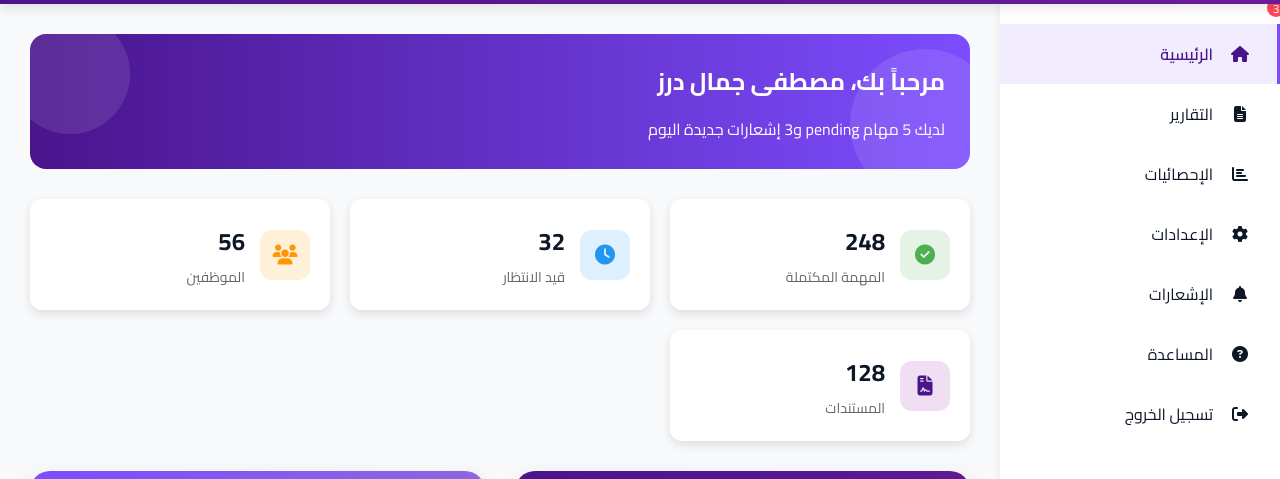
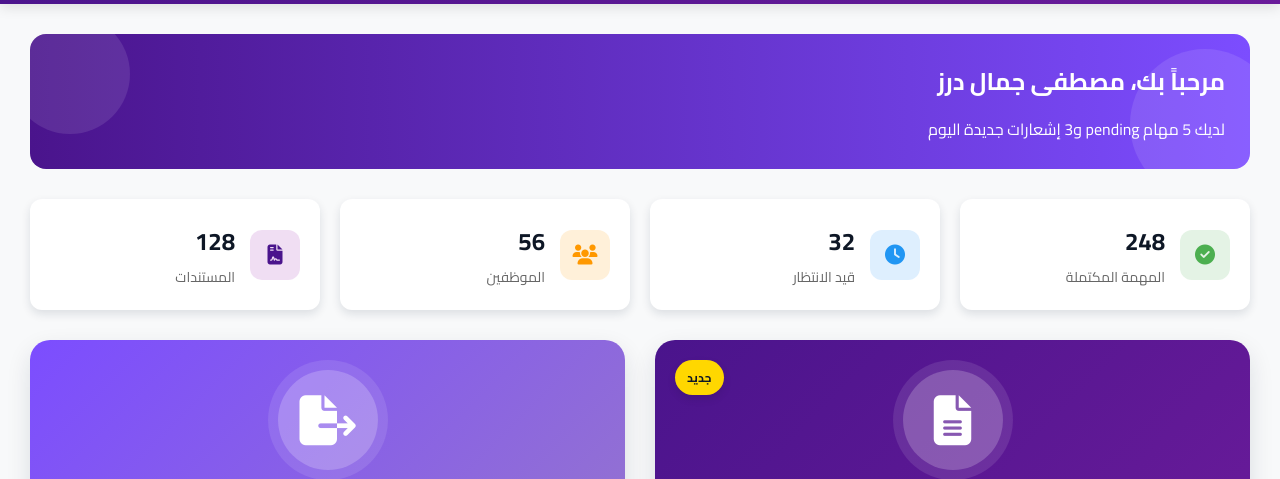
Before and after one commit to mustsfadz/ALL2, a plain HTML site: page index.html in a window 1280 px wide. Shown: the part 76-555 px from the top of the page. Drawn offline with Linux system fonts and the light colour scheme.

Commit message:
Update index.html

```diff
--- a/index.html
+++ b/index.html
@@ -19,7 +19,6 @@
             --success: #4caf50;
             --warning: #ff9800;
             --info: #2196f3;
-            --sidebar-width: 280px;
             --header-height: 80px;
             --system-query: #4a148c;
             --system-export: #7c4dff;
@@ -148,56 +147,11 @@
             flex: 1;
         }
 
-        /* Sidebar */
-        .sidebar {
-            width: var(--sidebar-width);
-            background: white;
-            box-shadow: 2px 0 10px var(--shadow);
-            padding: 20px 0;
-            transition: all 0.3s ease;
-            z-index: 90;
-            height: calc(100vh - var(--header-height));
-            position: sticky;
-            top: var(--header-height);
-        }
-
-        .sidebar-menu {
-            list-style: none;
-            padding: 0;
-            margin: 0;
-        }
-
-        .menu-item {
-            padding: 15px 25px;
-            display: flex;
-            align-items: center;
-            gap: 15px;
-            cursor: pointer;
-            transition: all 0.3s ease;
-            border-right: 3px solid transparent;
-        }
-
-        .menu-item:hover {
-            background: rgba(122, 77, 255, 0.05);
-            border-right: 3px solid var(--secondary);
-        }
-
-        .menu-item.active {
-            background: rgba(122, 77, 255, 0.1);
-            border-right: 3px solid var(--secondary);
-            color: var(--primary);
-            font-weight: 600;
-        }
-
-        .menu-icon {
-            width: 24px;
-            text-align: center;
-        }
-
         /* Content Area */
         .content {
             flex: 1;
             padding: 30px;
+            width: 100%;
         }
 
         .welcome-banner {
@@ -503,21 +457,6 @@
         }
 
         @media (max-width: 992px) {
-            .sidebar {
-                transform: translateX(-100%);
-                position: fixed;
-                height: 100vh;
-                top: var(--header-height);
-            }
-
-            .sidebar.active {
-                transform: translateX(0);
-            }
-
-            .menu-toggle {
-                display: block;
-            }
-
             .search-input {
                 width: 180px;
             }
@@ -568,21 +507,6 @@
             }
         }
 
-        .menu-toggle {
-            display: none;
-            background: none;
-            border: none;
-            color: white;
-            font-size: 24px;
-            cursor: pointer;
-        }
-
-        @media (max-width: 992px) {
-            .menu-toggle {
-                display: block;
-            }
-        }
-
         .notification-badge {
             position: absolute;
             top: -5px;
@@ -613,9 +537,6 @@
 <body>
     <header>
         <div class="logo-container">
-            <button class="menu-toggle">
-                <i class="fas fa-bars"></i>
-            </button>
             <div class="logo">
                 <i class="fas fa-building"></i>
             </div>
@@ -646,40 +567,6 @@
     </header>
 
     <div class="main-container">
-        <div class="sidebar">
-            <ul class="sidebar-menu">
-                <li class="menu-item active">
-                    <div class="menu-icon"><i class="fas fa-home"></i></div>
-                    <span>الرئيسية</span>
-                </li>
-                <li class="menu-item">
-                    <div class="menu-icon"><i class="fas fa-file-alt"></i></div>
-                    <span>التقارير</span>
-                </li>
-                <li class="menu-item">
-                    <div class="menu-icon"><i class="fas fa-chart-bar"></i></div>
-                    <span>الإحصائيات</span>
-                </li>
-                <li class="menu-item">
-                    <div class="menu-icon"><i class="fas fa-cog"></i></div>
-                    <span>الإعدادات</span>
-                </li>
-                <li class="menu-item">
-                    <div class="menu-icon"><i class="fas fa-bell"></i></div>
-                    <span>الإشعارات</span>
-                    <span class="notification-badge">3</span>
-                </li>
-                <li class="menu-item">
-                    <div class="menu-icon"><i class="fas fa-question-circle"></i></div>
-                    <span>المساعدة</span>
-                </li>
-                <li class="menu-item">
-                    <div class="menu-icon"><i class="fas fa-sign-out-alt"></i></div>
-                    <span>تسجيل الخروج</span>
-                </li>
-            </ul>
-        </div>
-
         <div class="content">
             <div class="welcome-banner">
                 <div class="welcome-content">
@@ -855,8 +742,6 @@
             const mainContent = document.querySelector('.main-container');
             const header = document.querySelector('header');
             const footer = document.querySelector('footer');
-            const menuToggle = document.querySelector('.menu-toggle');
-            const sidebar = document.querySelector('.sidebar');
 
             // إضافة مستمعي الأحداث للبطاقات
             cards.forEach(card => {
@@ -901,23 +786,7 @@
                 // إيقاف تحميل المحتوى في الإطار
                 systemFrame.src = '';
             });
-
-            // تبديل الشريط الجانبي في الواجهات الصغيرة
-            menuToggle.addEventListener('click', function() {
-                sidebar.classList.toggle('active');
-            });
-
-            // إغلاق الشريط الجانبي عند النقر خارجها
-            document.addEventListener('click', function(event) {
-                if (window.innerWidth < 992 &&
-                    !sidebar.contains(event.target) &&
-                    !menuToggle.contains(event.target) &&
-                    sidebar.classList.contains('active')) {
-                    sidebar.classList.remove('active');
-                }
-            });
         });
     </script>
 </body>
-
 </html>
```
